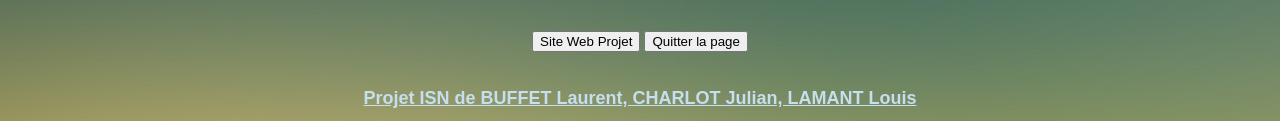
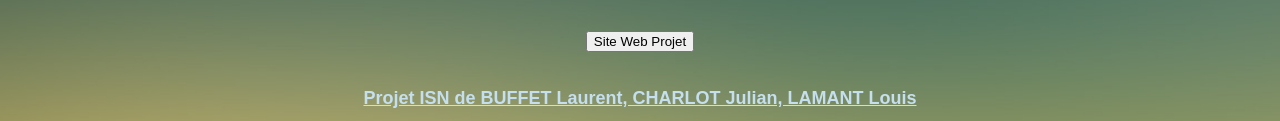
Before and after one commit to TheCastleGaming/Projet_ISN_Vision, a plain HTML site: page resultats.html in a window 1280 px wide. Shown: the part 242-363 px from the top of the page. Drawn offline with Linux system fonts and the light colour scheme.

Commit message:
Suppression bouton fermer la page

```diff
--- a/resultats.html
+++ b/resultats.html
@@ -25,7 +25,6 @@
 		<br>
 		<center><tr>
 		<th><button onclick="window.open('http://thecastlegaming.github.io/Projet_ISN_Vision/'); return false;">Site Web Projet</button></th>
-		<th><input type="button" value="Quitter la page" onclick="window.close()"></th>
 		</tr></center>
 		<br>
 	<h3>Projet ISN de BUFFET Laurent, CHARLOT Julian, LAMANT Louis</h3>
```
